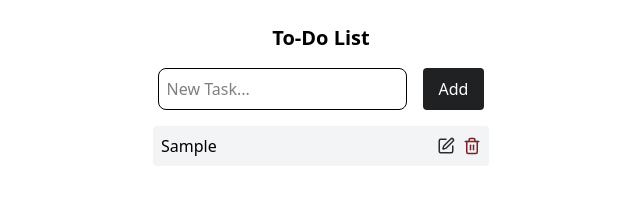
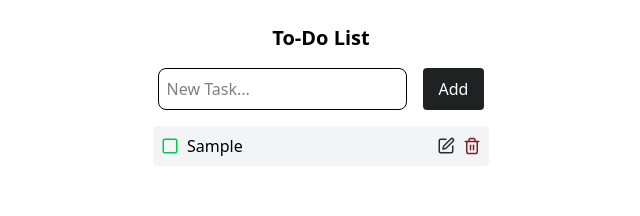
Before and after one commit to STzelas/todo-app, a React (Vite) app: page / in a window 1280 px wide. Both pictures are taken after typing "Sample" into the empty fields and a click on the button "Add". Shown: the top 216 px of the page, without its empty margins (319-959 px from the left). Built offline with nearby package versions, Linux system fonts and the light colour scheme.

Commit message:
feat: checkbox added and a handleToggle for checkbox to show if a todo is deleted added

```diff
--- a/src/components/TodoList.tsx
+++ b/src/components/TodoList.tsx
@@ -1,4 +1,4 @@
-import { Trash2, Edit, Save, X } from "lucide-react"
+import {Trash2, Edit, Save, X, Square, CheckSquare} from "lucide-react"
 import type {TodoListProps} from "../types.ts";
 import {useState} from "react";
 
@@ -27,12 +27,20 @@
     setEditText("")
   }
 
+  const handleToggle = (id: number) => () => {
+    dispatch({type: "COMPLETE", payload: id})
+  }
+
   return (
     <>
       <ul className={"space-y-2"}>
         {todos.map(
           todo => (
-            <li key={todo.id} className={"flex items-center justify-between bg-gray-100 p-2 rounded"}>
+            <li key={todo.id}
+                // className={"flex items-center justify-between bg-gray-100 p-2 rounded"}
+              className={`flex items-center justify-between bg-gray-100 p-2 rounded
+              ${todo.completed ? "opacity-60 line-through" : ""}`}
+            >
               { editId === todo.id ? (
                 <>
                   <div className={"flex flex-1 gap-2"}>
@@ -58,7 +66,20 @@
                 </>
               ) : (
                 <>
-                  <span>{todo.text}</span>
+                  <div className="flex items-center gap-2 flex-1">
+                    <button
+                      className={"text-green-500"}
+                      onClick={handleToggle(todo.id)}
+                    >
+                      {
+                        todo.completed ? <CheckSquare size={18} /> : <Square size={18} />
+                      }
+
+                    </button>
+                    <span>{todo.text}</span>
+                  </div>
+
+
                   <div className={"flex gap-2"}>
                     <button
                       onClick={handleEdit(todo.id, todo.text)}
```
